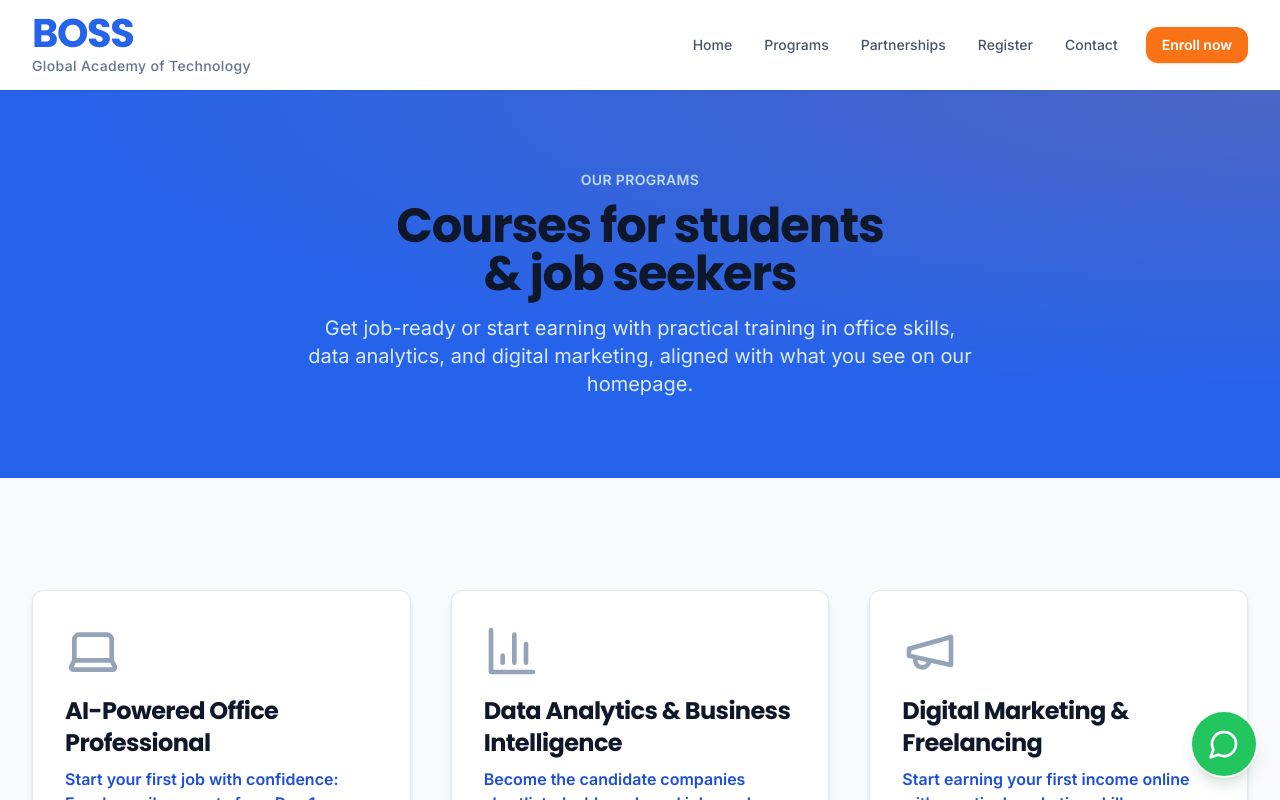
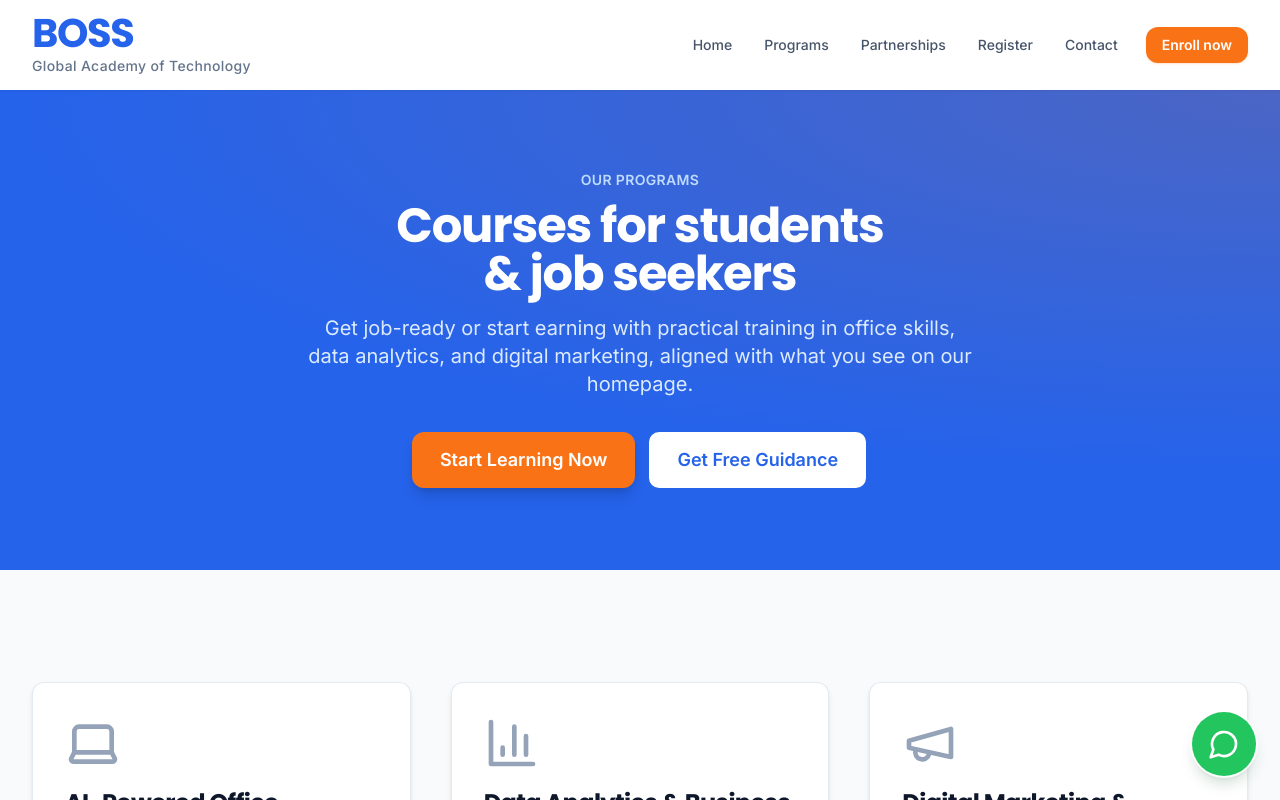
Before and after one commit to assetrazsolutions-hue/bossacademy, a Next.js app: page /programs in a window 1280 px wide. Shown: the top 800 px of the page. Built offline with nearby package versions, Linux system fonts and the light colour scheme.

Commit message:
feat(programs): PageHero conversion CTAs + #programs anchor
- Optional conversionCtas on PageHero (Start Learning Now, Get Free Guidance)
- Programs page: dual CTAs, scroll target for course grid, explicit h1 text-white

Made-with: Cursor

```diff
--- a/app/programs/page.tsx
+++ b/app/programs/page.tsx
@@ -57,9 +57,10 @@ export default function Programs() {
         eyebrow="Our programs"
         title="Courses for students & job seekers"
         subtitle="Get job-ready or start earning with practical training in office skills, data analytics, and digital marketing, aligned with what you see on our homepage."
+        conversionCtas={{ primaryHref: '#programs' }}
       />
 
-      <div className="section-container py-20 md:py-28">
+      <div id="programs" className="section-container py-20 md:py-28 scroll-mt-24">
         <div className="grid grid-cols-1 lg:grid-cols-3 gap-8 lg:gap-10">
           {programs.map((program) => {
             const Icon = program.icon
--- a/components/PageHero.tsx
+++ b/components/PageHero.tsx
@@ -1,10 +1,21 @@
+import Link from 'next/link'
 import type { ReactNode } from 'react'
+import { WHATSAPP_ADVISOR_URL } from '@/lib/whatsapp'
+
+type ConversionCtas = {
+  /** Primary CTA target (e.g. `#programs` on /programs, `/programs` elsewhere) */
+  primaryHref: string
+  primaryLabel?: string
+  secondaryLabel?: string
+}
 
 type PageHeroProps = {
   /** Small uppercase line above the title (optional) */
   eyebrow?: string
   title: string
   subtitle: string
+  /** Orange + blue-outline pair aligned with home hero / final CTA funnel */
+  conversionCtas?: ConversionCtas
   /** e.g. back link row below subtitle */
   children?: ReactNode
 }
@@ -12,7 +23,10 @@ type PageHeroProps = {
 /**
  * Shared hero block: matches home-adjacent pages (primary blue, orange glow, Poppins title, Inter body).
  */
-export default function PageHero({ eyebrow, title, subtitle, children }: PageHeroProps) {
+export default function PageHero({ eyebrow, title, subtitle, conversionCtas, children }: PageHeroProps) {
+  const primaryLabel = conversionCtas?.primaryLabel ?? 'Start Learning Now'
+  const secondaryLabel = conversionCtas?.secondaryLabel ?? 'Get Free Guidance'
+
   return (
     <div className="relative overflow-hidden bg-primary-600 text-white py-14 md:py-20">
       <div className="pointer-events-none absolute inset-0 bg-[radial-gradient(ellipse_100%_80%_at_100%_0%,rgba(249,115,22,0.18),transparent)]" />
@@ -20,9 +34,31 @@ export default function PageHero({ eyebrow, title, subtitle, children }: PageHer
         {eyebrow ? (
           <p className="text-sm font-semibold text-blue-200 uppercase tracking-wide mb-3">{eyebrow}</p>
         ) : null}
-        <h1 className="font-heading text-3xl md:text-4xl lg:text-5xl font-bold mb-4 text-balance">{title}</h1>
+        <h1 className="font-heading text-3xl md:text-4xl lg:text-5xl font-bold mb-4 text-balance text-white">
+          {title}
+        </h1>
         <p className="text-lg md:text-xl text-blue-100 max-w-2xl mx-auto leading-relaxed">{subtitle}</p>
-        {children ? <div className="mt-8">{children}</div> : null}
+
+        {conversionCtas ? (
+          <div className="mt-8 flex flex-col sm:flex-row gap-3 justify-center items-stretch sm:items-center">
+            <Link
+              href={conversionCtas.primaryHref}
+              className="btn-cta px-7 py-3.5 text-base md:text-lg justify-center shadow-lg shadow-black/15"
+            >
+              {primaryLabel}
+            </Link>
+            <a
+              href={WHATSAPP_ADVISOR_URL}
+              target="_blank"
+              rel="noopener noreferrer"
+              className="btn-outline px-7 py-3.5 text-base md:text-lg justify-center"
+            >
+              {secondaryLabel}
+            </a>
+          </div>
+        ) : null}
+
+        {children ? <div className={conversionCtas ? 'mt-6' : 'mt-8'}>{children}</div> : null}
       </div>
     </div>
   )
```
